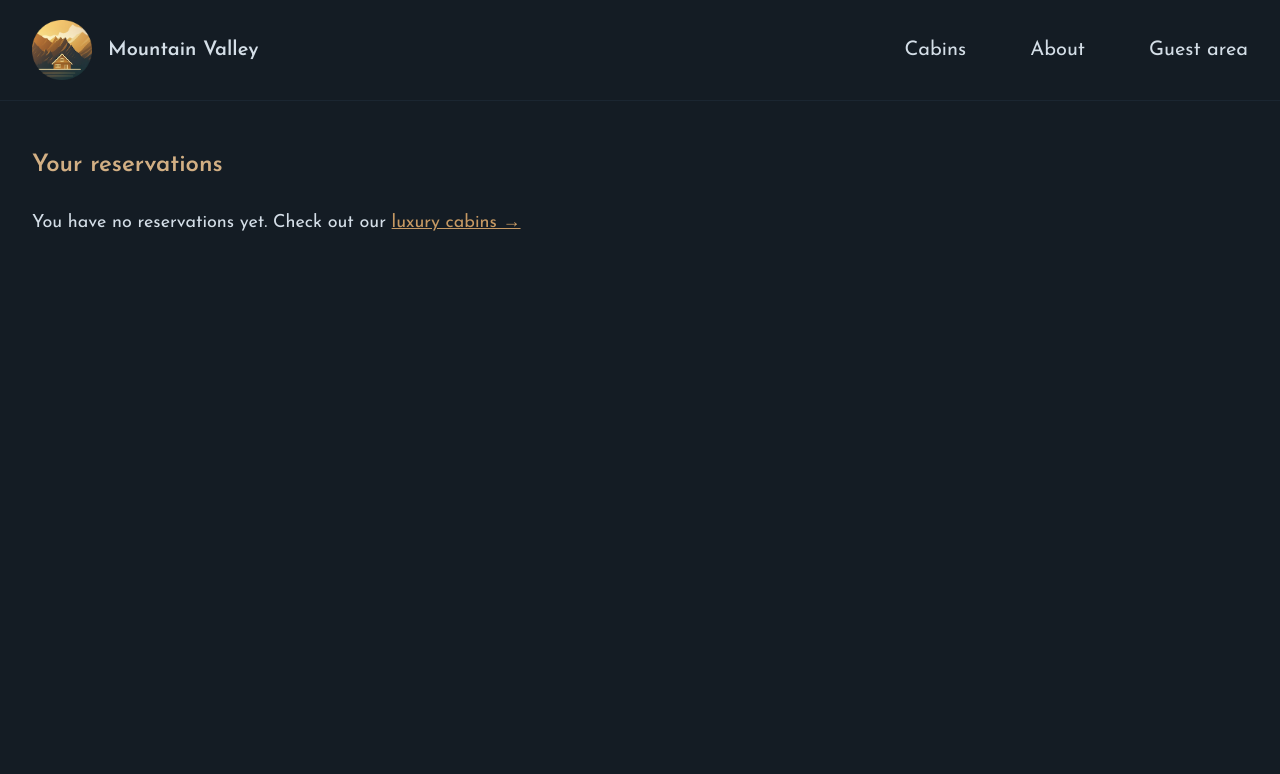
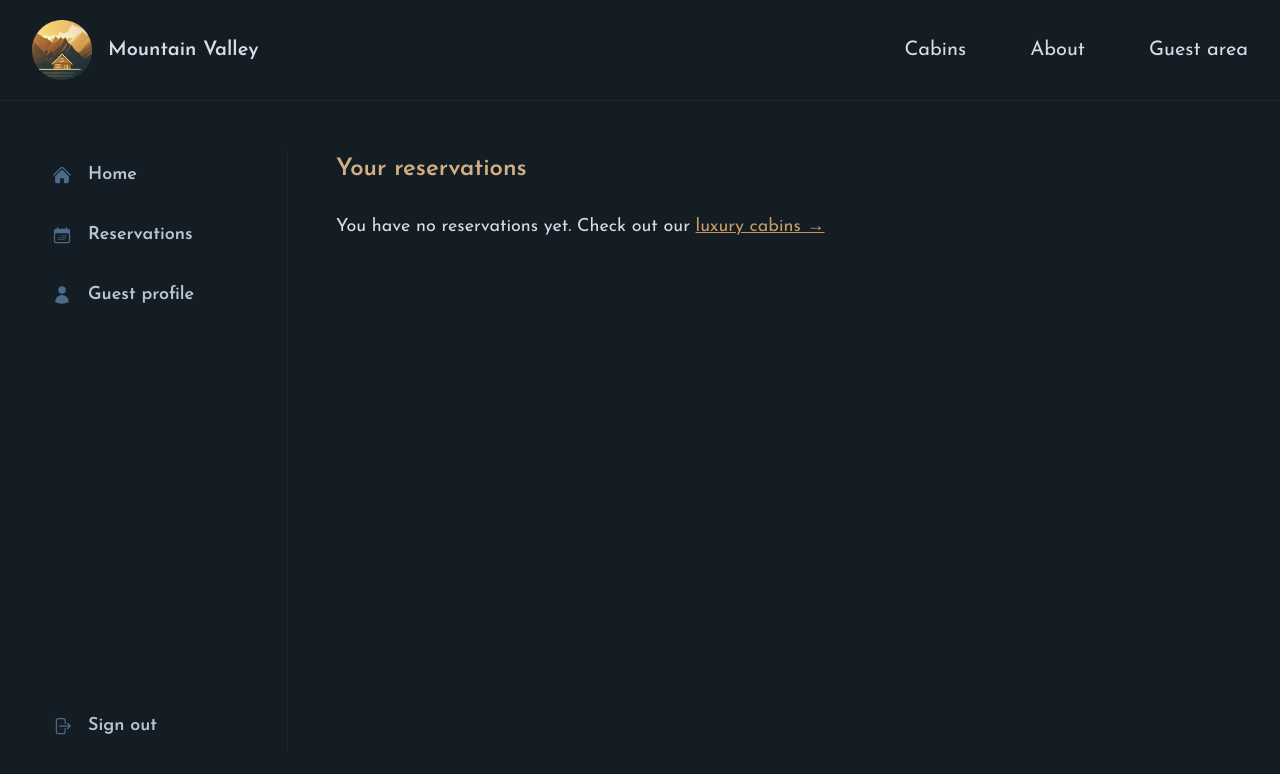
Before and after one commit to romanzollo/mountain-valley-website, a Next.js app: page /account/reservations in a window 1280 px wide. Shown: the top 774 px of the page. Built offline with nearby package versions, Linux system fonts and the light colour scheme.

Commit message:
added a nested layout

```diff
--- /dev/null
+++ b/app/_components/SideNavigation.jsx
@@ -0,0 +1,55 @@
+import {
+    CalendarDaysIcon,
+    HomeIcon,
+    UserIcon,
+} from '@heroicons/react/24/solid';
+
+import SignOutButton from './SignOutButton';
+import Link from 'next/link';
+
+// массив ссылок
+const navLinks = [
+    {
+        name: 'Home', // имя ссылки
+        href: '/account', // ссылка
+        icon: <HomeIcon className="h-5 w-5 text-primary-600" />, // иконка
+    },
+    {
+        name: 'Reservations', // имя ссылки
+        href: '/account/reservations', // ссылка
+        icon: <CalendarDaysIcon className="h-5 w-5 text-primary-600" />, // иконка
+    },
+    {
+        name: 'Guest profile', // имя ссылки
+        href: '/account/profile', // ссылка
+        icon: <UserIcon className="h-5 w-5 text-primary-600" />, // иконка
+    },
+];
+
+function SideNavigation() {
+    return (
+        <nav className="border-r border-primary-900">
+            <ul className="flex flex-col gap-2 h-full text-lg">
+                {/* создаем ссылки динамически из массива */}
+                {navLinks.map((link) => (
+                    <li key={link.name}>
+                        <Link
+                            className={`py-3 px-5 hover:bg-primary-900 hover:text-primary-100 transition-colors flex items-center gap-4 font-semibold text-primary-200`}
+                            href={link.href}
+                        >
+                            {link.icon}
+                            <span>{link.name}</span>
+                        </Link>
+                    </li>
+                ))}
+
+                {/* кнопка выхода */}
+                <li className="mt-auto">
+                    <SignOutButton />
+                </li>
+            </ul>
+        </nav>
+    );
+}
+
+export default SideNavigation;
--- /dev/null
+++ b/app/_components/SignInButton.jsx
@@ -0,0 +1,15 @@
+function SignInButton() {
+  return (
+    <button className='flex items-center gap-6 text-lg border border-primary-300 px-10 py-4 font-medium'>
+      <img
+        src='https://authjs.dev/img/providers/google.svg'
+        alt='Google logo'
+        height='24'
+        width='24'
+      />
+      <span>Continue with Google</span>
+    </button>
+  );
+}
+
+export default SignInButton;
--- /dev/null
+++ b/app/_components/SignOutButton.jsx
@@ -0,0 +1,12 @@
+import { ArrowRightOnRectangleIcon } from '@heroicons/react/24/solid';
+
+function SignOutButton() {
+  return (
+    <button className='py-3 px-5 hover:bg-primary-900 hover:text-primary-100 transition-colors flex items-center gap-4 font-semibold text-primary-200 w-full'>
+      <ArrowRightOnRectangleIcon className='h-5 w-5 text-primary-600' />
+      <span>Sign out</span>
+    </button>
+  );
+}
+
+export default SignOutButton;
--- /dev/null
+++ b/app/account/layout.jsx
@@ -0,0 +1,11 @@
+import SideNavigation from '@/app/_components/SideNavigation';
+
+export default function Layout({ children }) {
+    return (
+        <div className="grid grid-cols-[16rem_1fr] h-full gap-12">
+            <SideNavigation />
+
+            <div className="py-1">{children}</div>
+        </div>
+    );
+}
--- a/app/account/profile/page.jsx
+++ b/app/account/profile/page.jsx
@@ -1,4 +1,8 @@
 import SelectCountry from '@/app/_components/SelectCountry';
+
+export const metadata = {
+    title: 'Update profile',
+};
 
 export default function Page() {
     // CHANGE
--- a/app/account/reservations/page.jsx
+++ b/app/account/reservations/page.jsx
@@ -1,4 +1,8 @@
 import ReservationCard from '@/app/_components/ReservationCard';
+
+export const metadata = {
+    title: 'Reservations',
+};
 
 export default function Page() {
     // CHANGE
--- a/app/layout.jsx
+++ b/app/layout.jsx
@@ -30,8 +30,8 @@
             >
                 <Header />
 
-                <div className="flex-1 px-8 py-12">
-                    <main className="max-w-7xl mx-aut">{children}</main>
+                <div className="flex-1 px-8 py-12 grid">
+                    <main className="max-w-7xl mx-auto w-full">{children}</main>
                 </div>
             </body>
         </html>
```
